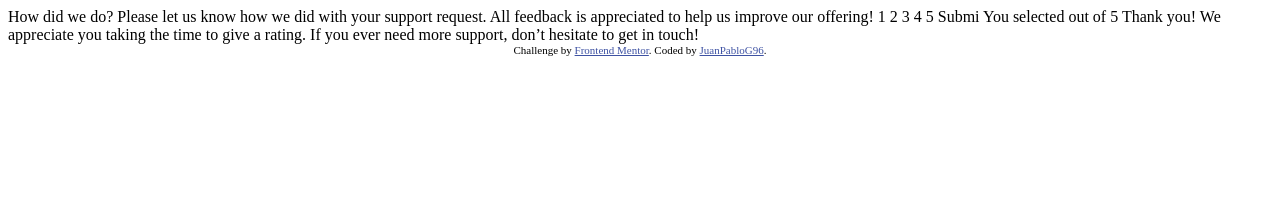
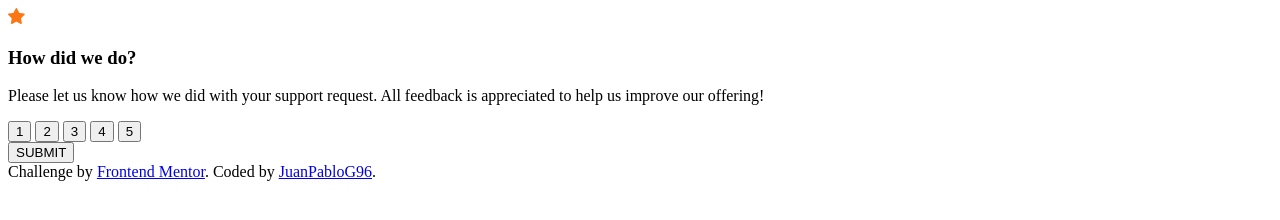
Before and after one commit to JuanPabloG96/interactive-rating-component, a plain HTML site: page index.html in a window 1280 px wide. Drawn offline with Linux system fonts and the light colour scheme.

Commit message:
README delete, index.html update

```diff
--- a/index.html
+++ b/index.html
@@ -1,49 +1,57 @@
 <!DOCTYPE html>
 <html lang="en">
+
 <head>
   <meta charset="UTF-8">
-  <meta name="viewport" content="width=device-width, initial-scale=1.0"> <!-- displays site properly based on user's device -->
+  <meta name="viewport" content="width=device-width, initial-scale=1.0">
+  <link rel="stylesheet" href="style.css">
+  <title>Frontend Mentor | Interactive rating component</title>
+</head>
 
-  <link rel="icon" type="image/png" sizes="32x32" href="./images/favicon-32x32.png">
-
-  <title>Frontend Mentor | Interactive rating component</title>
-
-  <!-- Feel free to remove these styles or customise in your own stylesheet 👍 -->
-  <style>
-    .attribution { font-size: 11px; text-align: center; }
-    .attribution a { color: hsl(228, 45%, 44%); }
-  </style>
-</head>
 <body>
 
-  <!-- Rating state start -->
+  <header></header>
+  <main class="main">
 
-  How did we do?
+    <section class="card">
+      <div class="card-front">
+        <picture class="star-icon">
+          <img src="images/icon-star.svg" alt="star icon">
+        </picture>
+        <div class="text">
+          <h3 class="subtitle">How did we do?</h3>
+          <p class="content">Please let us know how we did with your support request. All feedback is appreciated
+            to help us improve our offering!</p>
+        </div>
+        <div class="rating">
+          <button class="number">1</button>
+          <button class="number">2</button>
+          <button class="number">3</button>
+          <button class="number">4</button>
+          <button class="number">5</button>
+        </div>
+        <input type="submit" value="SUBMIT">
+      </div>
+      <div class="card-back" hidden>
+        <img src="" alt="" class="back-img">
+        <p class="selected">You selected <span class="selected-rating"></span> out of 5</p>
+        <div class="text">
+          <h3 class="subtitle">Thank you!</h3>
+          <p class="content">
+            We appreciate you taking the time to give a rating. If you ever need more support,
+            don’t hesitate to get in touch!
+          </p>
+        </div>
+      </div>
+    </section>
+  </main>
+  <footer>
+    <div class="attribution">
+      Challenge by <a href="https://www.frontendmentor.io?ref=challenge" target="_blank">Frontend Mentor</a>.
+      Coded by <a href="https://www.github.com/JuanPabloG96">JuanPabloG96</a>.
+    </div>
+  </footer>
 
-  Please let us know how we did with your support request. All feedback is appreciated
-  to help us improve our offering!
+</body>
 
-  1 2 3 4 5
-
-  Submi
-
-  <!-- Rating state end -->
-
-  <!-- Thank you state start -->
-
-  You selected <!-- Add rating here --> out of 5
-
-  Thank you!
-
-  We appreciate you taking the time to give a rating. If you ever need more support,
-  don’t hesitate to get in touch!
-
-  <!-- Thank you state end -->
-
-
-  <div class="attribution">
-    Challenge by <a href="https://www.frontendmentor.io?ref=challenge" target="_blank">Frontend Mentor</a>.
-    Coded by <a href="#">JuanPabloG96</a>.
-  </div>
-</body>
 </html>
```
Also changed, not shown: 1 other file.
